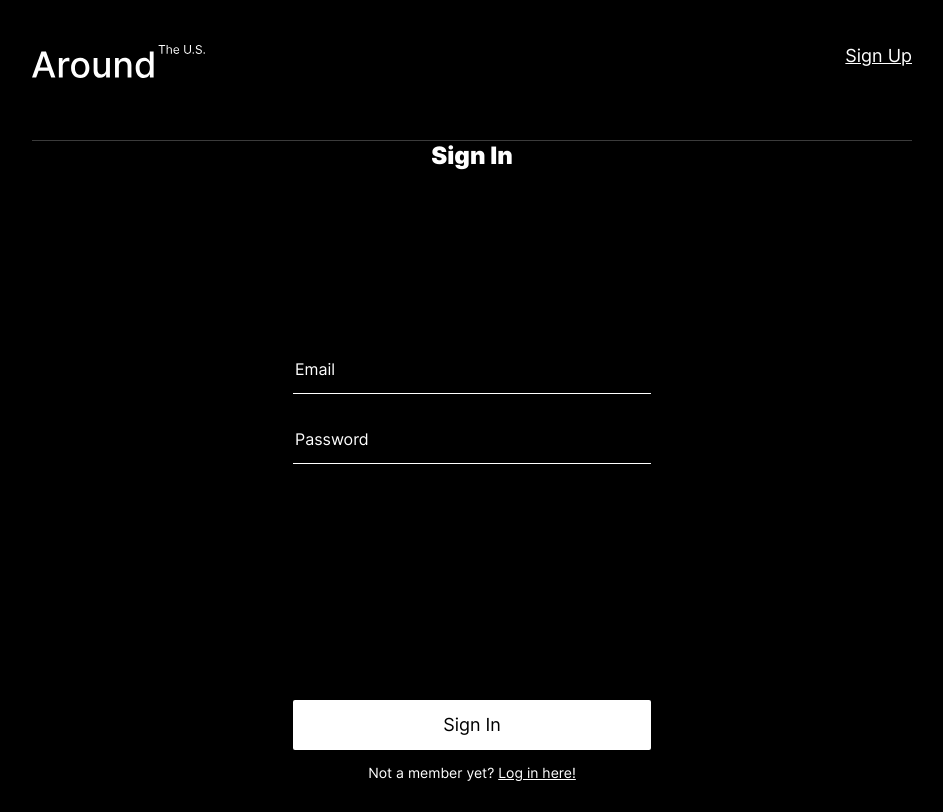
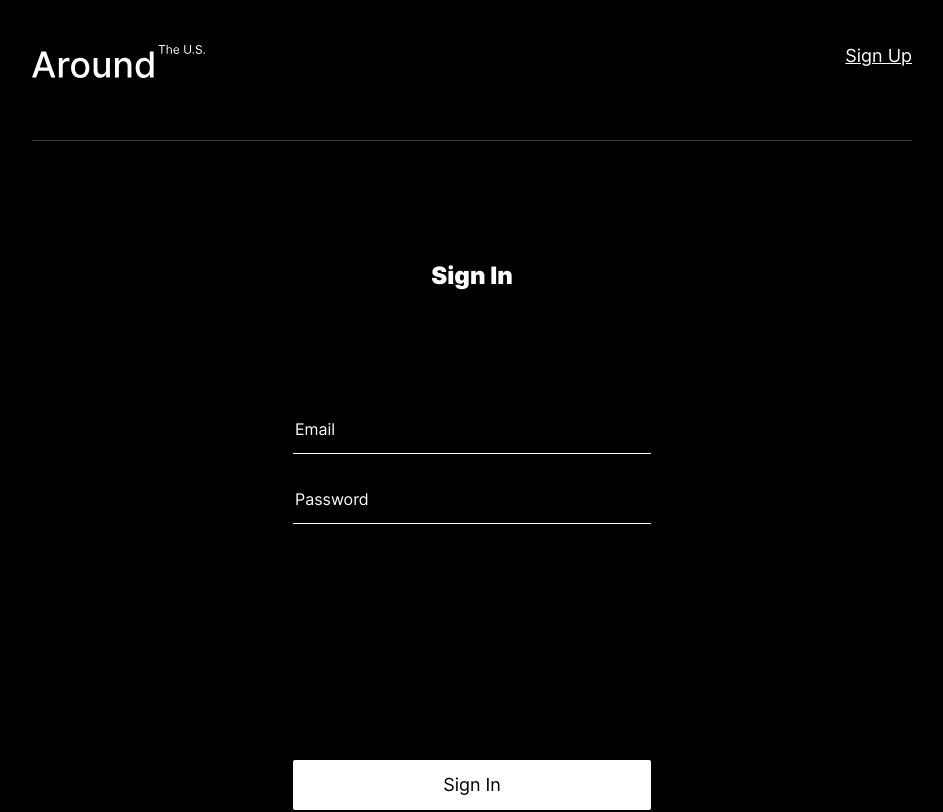
Before and after one commit to mistifikatorcat/react-around-auth, a React (Create React App) app: page /signin in a window 1280 px wide. Shown: the top 812 px of the page, without its empty margins (168-1111 px from the left). Built offline with nearby package versions, Linux system fonts and the light colour scheme; no server answers.

Commit message:
minor style fixes

```diff
--- a/src/blocks/login.css
+++ b/src/blocks/login.css
@@ -1,13 +1,16 @@
 .login{
     font-family: "Inter";
+    width: 100%;
+    min-height: 100vh;
+    max-width: 880px;
     display: flex;
     flex-direction: column;
-    width: 100%;
     align-items: center;
-    row-gap: 60px;
-    min-height: 100vh;
-    max-width: 880px;
     margin: 0 auto;
+    margin-top: 60px;
+    margin-bottom: 80px;
+    padding: 0;
+    padding-top: 60px;
 }
 
 .login__title{
--- a/src/blocks/popup.css
+++ b/src/blocks/popup.css
@@ -81,6 +81,8 @@ line-height: 29px;
 letter-spacing: 0em;
 text-align: center;
 color: black;
+margin: 0;
+padding: 0 36px 60px;
 }
 
 @media screen and (max-width: 632px) {
```
